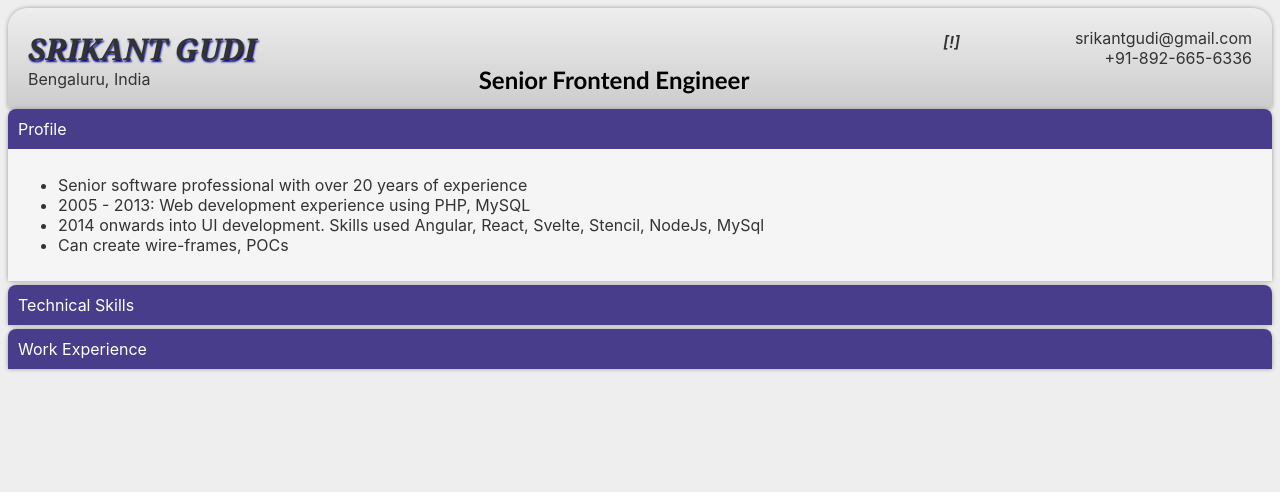
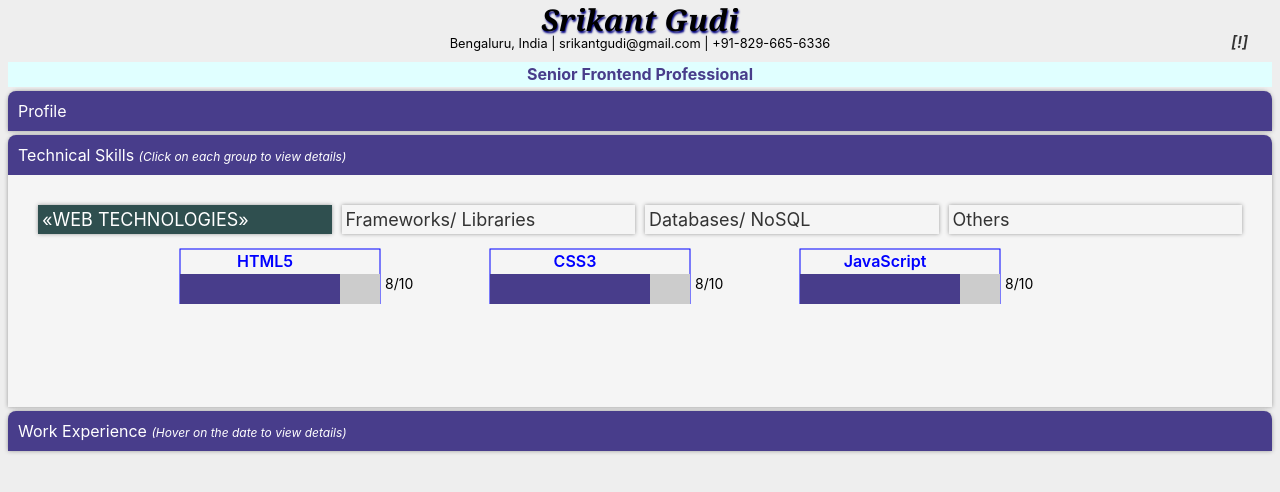
Before and after one commit to srikantgudi/srikantgudi.github.io, a Svelte app: page / in a window 1280 px wide. Shown: the top 492 px of the page. Built offline with nearby package versions, Linux system fonts and the light colour scheme.

Commit message:
Modified content and layout

```diff
--- a/src/App.svelte
+++ b/src/App.svelte
@@ -15,12 +15,44 @@ let profiles = [
 		'Can create wire-frames, POCs'
 	];
 	let skills = [
-		'HTML5, CSS3, JavaScript',
-		'Angular, Svelte, Stencil, React, Vue, Nuxt',
-		'MySql, Mongodb',
-		'Git, Bitbucket, Confluence'
+		{
+			group: 'Web Technologies',
+			items: [
+				{name: 'HTML5', rating: 8},
+				{name: 'CSS3', rating: 8},
+				{name: 'JavaScript', rating: 8},
+			]
+		},
+		{
+			group: 'Frameworks/ Libraries',
+			items: [
+				{name: 'Angular', rating: 8},
+				{name: 'Svelte', rating: 8},
+				{name: 'Stencil', rating: 6},
+				{name: 'React', rating: 7},
+				{name: 'Vue', rating: 7},
+				{name: 'Nuxt', rating: 7},
+			]
+		},
+		{
+			group: 'Databases/ NoSQL',
+			items: [
+				{name: 'MySql', rating: 7},
+				{name: 'Mongodb', rating: 6},
+			]
+		},
+		{
+			group: 'Others',
+			items: [
+				{name: 'Git/ Bitbucket', rating: 7},
+				{name: 'Confluence', rating: 7},
+				{name: 'Visual Studio Code', rating: 8},
+				{name: 'IntelliJ', rating: 7}
+			]
+		}
 	];
-	let opt = 1;
+	let opt = 2;
+	let selectedGroup = skills[0];
 </script>
 
 <style>
@@ -30,7 +62,7 @@ let profiles = [
 	.appinfo-icon {
 		position: absolute;
 		top: 2em;
-		right: 20em;
+		right: 2em;
 		font-style: italic;
 		font-weight: 600;
 		cursor: pointer;
@@ -38,7 +70,7 @@ let profiles = [
 	.appinfo {
 		position: absolute;
 		top: 0.5em;
-		left: 0;
+		right: 0;
 		z-index: 999;
 		display: none;
 		transition: all 1s;
@@ -47,36 +79,19 @@ let profiles = [
 		background-color: darkslateblue;
 		color: #f9f9f9;
 		box-shadow: 0 0 4px whitesmoke;
+		font-family: cursive;
+		text-align: center;
 	}
 	.appinfo-icon:hover > .appinfo {
 		display: block;
 		transform: translate(1em,1em);
 	}
-	.info {
-		display: grid;
-		grid-template-columns: 1fr 1fr;
-		box-sizing: border-box;
-		padding: 20px;
-		border-radius: 20px 20px 4px 4px;
-		box-shadow: 0 0 4px #999999;
-		background: linear-gradient(#eeeeee, #cccccc);
-		transition: all 1s;
-		clear: both;
-	}
-	.info-title {
+	.page-title {
 		font-family: Georgia;
 		font-style: italic;
 		text-shadow: 1px 2px 2px navy;
 		font-size: 30px;
 		font-weight: 600;
-	}
-	.info-contact {
-		text-align: right;
-	}
-	.info-pos {
-		position: absolute;
-		top: 4em;
-		left: 15%;
 	}
 	.resume {
 		display: block;
@@ -89,30 +104,40 @@ let profiles = [
 		padding: 4px 10px;
 		margin-bottom: 4px;
 	}
+	.skillsdetail {
+		display: grid;
+		grid-template-columns: 1fr;
+		grid-gap: 2px 0;
+	}
+	.note {
+		font-size: 12px;
+		font-style: italic;
+	}
 </style>
 
 <main>
-	<div class="info">
-		<div>
-			<div class='info-title'>SRIKANT GUDI</div>
-			<div>Bengaluru, India</div>
-		</div>
-		<div class="info-contact">
-			<div>srikantgudi@gmail.com</div>
-			<div>+91-892-665-6336</div>
+	<div class="topnav box">
+		<svg height="50" width="100%">
+			<text x="50%" y="45%" text-anchor="middle" id="fullname" class="page-title">Srikant Gudi
+				<animate attributename="fill" values="lightblue;blue;navy;blue;lightblue" begin="0" dur="10s" repeatcount="indefinite" />
+			</text>
+			<text x="50%" y="80%" text-anchor="middle" font-size="80%">
+				Bengaluru, India | srikantgudi@gmail.com | +91-829-665-6336
+			</text>
+		</svg>
 		<div class="appinfo-icon">
 			[!]
 			<div class="appinfo">
-					This resume is developed using Svelte and SVG for graph!
+				This resume is developed using Svelte and SVG!
 			</div>
 		</div>
 	</div>
-	</div>
-	<div class="info-pos">
-		<svg height="40" width="70vw">
-			<text x="32%" y="25" font-family="Trebuchet MS" font-weight="600" font-size="24px">
-				Senior Frontend Engineer
-				<animate attributename="fill" values="lightblue;blue;navy;blue;lightblue" dur="10s" begin="0" repeatcount="indefinite" />
+	<div id="pos" class="box">
+		<svg height="25" width="100%">
+			<rect x="0" y="0" width="100%" height="100%" fill="lightcyan" />
+			<text x="50%" y="70%" font-weight="bold" fill="darkslateblue" text-anchor="middle">
+				Senior Frontend Professional
+				<animate attributename="x" values="20%;60%;40%;80%;20%" begin="0" dur="10s" repeatcount="indefinite" />
 			</text>
 		</svg>
 	</div>
@@ -128,15 +153,33 @@ let profiles = [
 			</ResumeItem>
 			<ResumeItem showContent={opt===2}>
 				<div slot="header" on:click={() => opt = 2}>
-					Technical Skills
+					Technical Skills <span class="note">(Click on each group to view details)</span>
 				</div>
 				<div slot="content">
+				<!-- 	<div class="skillsdetail">
+						{#each skills as item}
+							<ResumeItem showContent={selectedGroup===item} hdrfntsize="14" hdrclr="blue" fntclr='olive' hdrbg="lightblue">
+								<div slot="header" on:click={() => {selectedGroup=item}}>{item.group}</div>
+								<div slot="content">
+									{#each selectedGroup.items as skill}
+										<svg height="70" width="300">
+											<rect x="5" y="5" height="60" width="200" fill="transparent" stroke="blue" />
+											<text x="30%" y="23" font-weight="600" fill="blue" text-anchor="middle">{skill.name}</text>
+											<rect x="5" y="34" height="30" width="198" fill="#cccccc" />
+											<rect x="6" y="34" height="30" width={skill.rating * 20} fill="#999" />
+											<text x="210" y="50" font-size="14px">{skill.rating}/10</text>
+										</svg>
+									{/each}
+								</div>
+							</ResumeItem>
+						{/each}
+					</div>
+				</div> -->
 				<Skills />
-				</div>
 			</ResumeItem>
 			<ResumeItem showContent={opt===3}>
 				<div slot="header" on:click={() => opt = 3}>
-					Work Experience
+					Work Experience <span class="note">(Hover on the date to view details)</span>
 				</div>
 				<div slot="content">
 					<WorkHistory />
--- a/src/ResumeItem.svelte
+++ b/src/ResumeItem.svelte
@@ -1,5 +1,14 @@
 <script>
-    export let showContent = false;
+	export let showContent = false;
+	export let hdrbg = "darkslateblue";
+	export let hdrclr = "white";
+	export let fntclr = 'white';
+	export let hdrfntsize = '16';
+	$: cssVarStyles = `--hdrbg:${hdrbg};
+						--hdrclr:${hdrclr};
+						--clr:${fntclr};
+						--hdrfntsize:${hdrfntsize + 'px'};
+						`;
 </script>
 
 <style>
@@ -10,9 +19,10 @@
 	}
 	.item-header {
         cursor: pointer;
-		background-color: darkslateblue;
+		background-color: var(--hdrbg, skyblue);
         border-radius: 8px 8px 0 0;
-		color: white;
+		color: var(--hdrclr);
+		font-size: var(--hdrfntsize);
 		padding: 10px;
         text-align: left;
 	}
@@ -27,11 +37,11 @@
     }
 </style>
 
-<div class="item">
+<main class="item" style="{cssVarStyles}">
 	<div class="item-header">
 		<slot name="header"></slot>
     </div>
 	<div class="item-content" class:active={showContent}>
 		<slot name="content"></slot>
     </div>
-</div>
+</main>
--- a/src/Skills.svelte
+++ b/src/Skills.svelte
@@ -42,11 +42,18 @@
 
 <style>
     .skills {
+        display: block;
+        height: 12em;
+        padding: 10px;
+    }
+    .skill-names {
         display: grid;
-        grid-template-columns: 1fr 3fr;
-        grid-gap: 4px;
+        grid-template-columns: repeat(4, 1fr);
+        grid-gap: 10px;
+        margin: 10px;
     }
     .skill-name {
+        display: inline-flex;
         box-shadow: 0 0 4px #999999;
         padding: 4px;
         font-size: 18px;
@@ -55,23 +62,28 @@
     .skill-name.active {
         background-color: darkslategrey;
         color: white;
-        text-align: right;
+        text-align: center;
         text-transform: uppercase;
     }
     .skill-name.active:after {
-        content: '>>';
+        content: '\20\bb';
+    }
+    .skill-name.active:before {
+        content: '\ab\20';
     }
     .skills-detail {
         display: grid;
-        grid-template-columns: repeat(3, 1fr);
-        grid-gap: 4px;
+        grid-template-columns: repeat(4,auto);
+        grid-gap: 10px;
+        align-items: center;
+        justify-content: center;
     }
 </style>
 <div class="skills">
-    <div>
+    <div class="skill-names">
         {#each skills as skill}
             <div class="skill-name" class:active={selectedGroup === skill}
-                on:click={() => selectedGroup = skill}>
+                on:mouseover={() => selectedGroup = skill}>
                 {skill.group}
             </div>
         {/each}
--- a/src/WorkHistory.svelte
+++ b/src/WorkHistory.svelte
@@ -39,6 +39,31 @@
 				'Interacted with designers to understand the designs',
 				'Used Photoshop to slice images'
 			]
+		},
+		{
+			header: {
+				dates: 'Apr-2014 to Jun-2014',
+				jobTitle: 'Senior AngularJS Developer (Remote work)',
+				org: 'Satsyil, VA, USA',
+			},
+			content: [
+				'Worked remotely as senior UI developer using AngularJS technology',
+				'Modified admin-side modules and screen layouts and created new ones as required'
+			]
+		},
+		{
+			header: {
+				dates: '23-Nov-2011 – 07-Mar-2014',
+				jobTitle: 'Senior Software Developer (Consultant)',
+				org: 'Tejas Systems / SUNSYSTEMS, Bengaluru :: Client: MModal Global Services Pvt Ltd',
+			},
+			content: [
+				'Environment: PHP, MySQL, Jquery, Fancybox, Fusioncharts, HTML, CSS (Bootstrap), AngularJS',
+				'modified client-side and admin-side scripts',
+				'created animated presentation of iPad application using Jquery and Jquery-cycle',
+				'created presentation of mobile application in Powerpoint',
+				'created UI for password management using AngularJS'
+			]
 		}
 	];
 	let curExp = expList[0];
@@ -47,31 +72,36 @@
 <style>
     .exp {
         display: grid;
-        grid-template-columns: 1fr 3fr;
+        grid-template-columns: 1fr;
         grid-gap: 10px 20px;
     }
     .expdate {
+		display: inline-flex;
         box-shadow: 0 2px 4px #666666;
         border-radius: 8px 8px 0 0;
         padding: 5px 10px;
         cursor: pointer;
         background-color: lightblue;
-        margin-bottom: 4px;
+        margin: 4px;
     }
     .expdate.active {
         background-color: darkslategrey;
         color: #f9f9f9;
     }
+	.expdetail {
+		padding-left: 10%;
+	}
 </style>
 
 <main class="exp">
     <div>
         {#each expList as exp}
-            <div class="expdate" class:active={curExp === exp} on:click={() => curExp = exp}>{exp.header.dates}</div>
+            <div class="expdate" class:active={curExp === exp} on:mouseover={() => curExp = exp}>{exp.header.dates}</div>
         {/each}
     </div>
-    <div>
-        <h3>{curExp.header.dates} :: {curExp.header.jobTitle} {curExp.header.org}</h3>
+    <div class="expdetail">
+		<h3>{@html curExp.header.jobTitle}</h3>
+		<h4>Org: {@html curExp.header.org}</h4>
         <ul>
             {#each curExp.content as detail}
             <li>{detail}</li>
```
Lines whose indentation alone changed are shown as unchanged.
